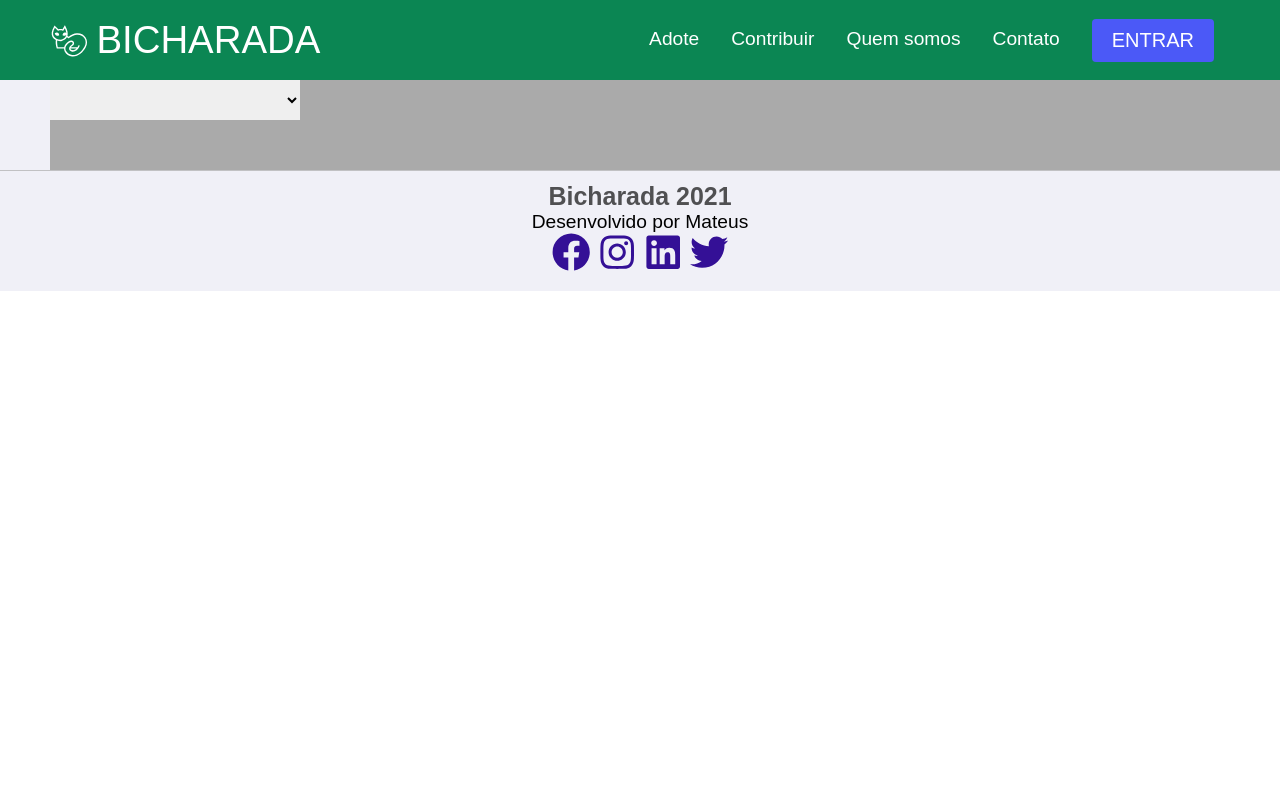
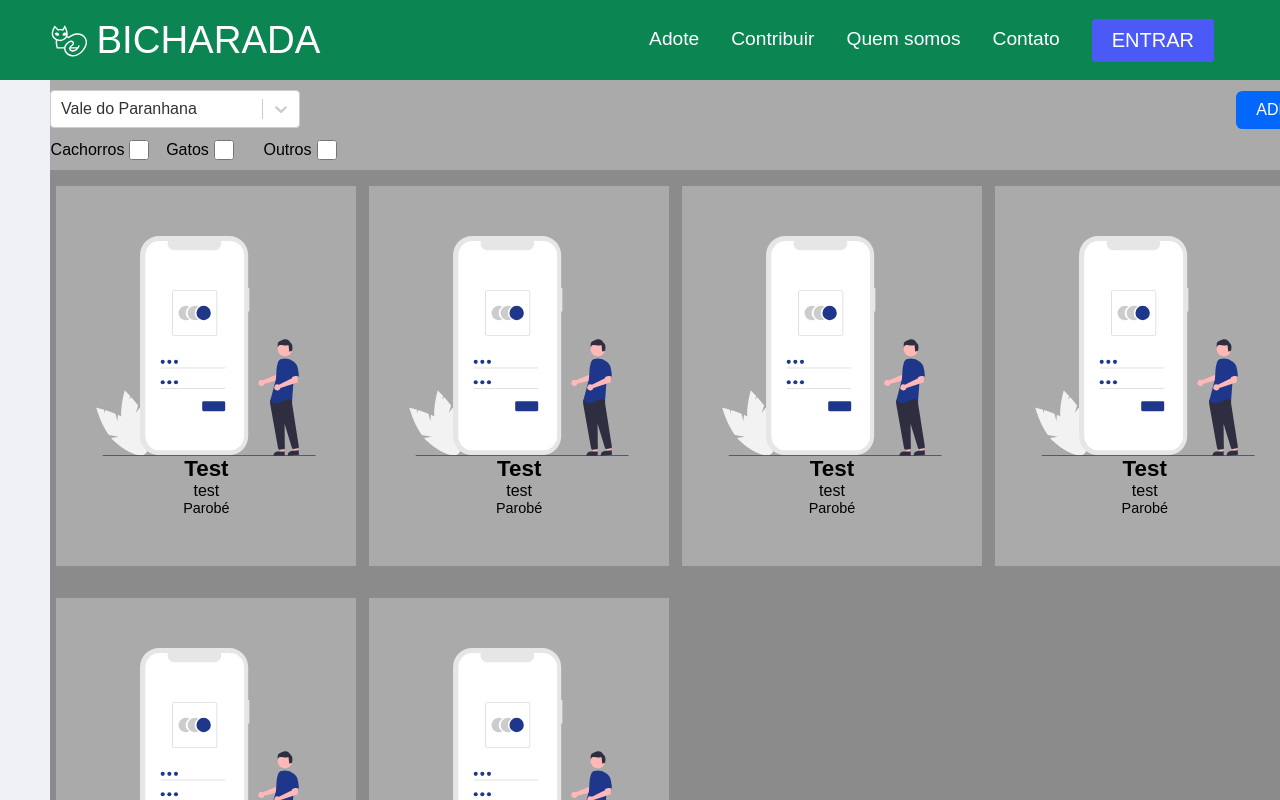
Before and after one commit to mateus-luciano/bicharada-web, a React (Create React App) app: page /adoptions in a window 1280 px wide. Shown: the top 800 px of the page. Built offline with nearby package versions, Linux system fonts and the light colour scheme.

Commit message:
updated adoption page

```diff
--- a/src/pages/Adoption/index.jsx
+++ b/src/pages/Adoption/index.jsx
@@ -2,15 +2,57 @@ import AdoptionWrapper from '../../components/AdoptionWrapper';
 
 import test from '../../assets/images/undraw_Access_account_re_8spm.svg';
 
-import { AdoptionContainer, AdoptionHeader, HeaderSelect } from './styles';
+import {
+  AdoptionContainer,
+  AdoptionHeader,
+  TopHeader,
+  FormHeader,
+  HeaderSelect,
+  HeaderLink,
+  HeaderButton,
+  CheckBoxContainer,
+  LabelCheckBoxHeader,
+  CheckBoxHeader,
+  AdoptionMain,
+} from './styles';
 
 export default () => {
+  const options = [
+    { value: 'test', label: 'Vale do Paranhana' },
+    { value: 'tes2', label: 'Vale do Sinos' },
+  ];
+
   return(
     <AdoptionContainer>
       <AdoptionHeader>
-        <HeaderSelect  />
+        <TopHeader>
+          <HeaderSelect
+            defaultValue={options[0]}
+            options={options}
+          />
+          <HeaderLink to="/adoptions/add">
+            <HeaderButton>
+              ADD
+            </HeaderButton>
+          </HeaderLink>
+        </TopHeader>
+        <FormHeader>
+          <CheckBoxContainer>
+            <LabelCheckBoxHeader for="dog">Cachorros</LabelCheckBoxHeader>
+            <CheckBoxHeader type="checkbox" id="dog" />
+          </CheckBoxContainer>
+          <CheckBoxContainer>
+            <LabelCheckBoxHeader for="cat">Gatos</LabelCheckBoxHeader>
+            <CheckBoxHeader type="checkbox" id="cat" />
+          </CheckBoxContainer>
+          <CheckBoxContainer>
+            <LabelCheckBoxHeader for="other">Outros</LabelCheckBoxHeader>
+            <CheckBoxHeader type="checkbox" id="other" />
+          </CheckBoxContainer>
+        </FormHeader>
       </AdoptionHeader>
-      {/* <AdoptionWrapper
+      <AdoptionMain>
+        <AdoptionWrapper
           image={test}
           title="Test"
           text="test"
@@ -21,7 +63,32 @@ export default () => {
           title="Test"
           text="test"
           city="Parobé"
-      /> */}
+        />
+        <AdoptionWrapper
+          image={test}
+          title="Test"
+          text="test"
+          city="Parobé"
+        />
+        <AdoptionWrapper
+          image={test}
+          title="Test"
+          text="test"
+          city="Parobé"
+        />
+        <AdoptionWrapper
+          image={test}
+          title="Test"
+          text="test"
+          city="Parobé"
+        />
+        <AdoptionWrapper
+          image={test}
+          title="Test"
+          text="test"
+          city="Parobé"
+        />
+      </AdoptionMain>
     </AdoptionContainer>
   );
 };
--- a/src/pages/Adoption/styles.jsx
+++ b/src/pages/Adoption/styles.jsx
@@ -1,5 +1,7 @@
 import styled from 'styled-components';
-import { Container } from '../../styles/global';
+import Select from 'react-select';
+import { Link } from 'react-router-dom';
+import { Container, Button } from '../../styles/global';
 
 export const AdoptionContainer = styled(Container)`
   min-width: 1360px;
@@ -11,12 +13,60 @@ export const AdoptionHeader = styled.header`
   width: 100%;
   height: 90px;
   background: #aaa;
+  padding: 10px 0;
 `;
 
-export const HeaderSelect = styled.select`
+export const TopHeader = styled.div`
+  width: inherit;
+  display: flex;
+  justify-content: space-between;
+  align-items: center;
+`;
+
+export const HeaderSelect = styled(Select)`
   width: 250px;
   height: 40px;
-  border: none;
+`;
+
+export const HeaderLink = styled(Link)`
+  text-decoration: none;
+  text-transform: uppercase;
+`;
+
+export const HeaderButton = styled(Button)`
+  border-radius: .4em;
+`;
+
+export const FormHeader = styled.form`
+  display: flex;
+  flex-direction: row;
+  margin-top: 10px;
+`;
+
+export const CheckBoxContainer = styled.div`
+  width: 100px;
+  display: flex;
+  justify-content: center;
+  align-items: center;
+`;
+
+export const LabelCheckBoxHeader = styled.label`
+  cursor: pointer;
+  font-size: 1em;
+  margin-right: 5px;
+`;
+
+export const CheckBoxHeader = styled.input`
+  width: 20px;
+  height: 20px;
+`;
+
+export const AdoptionMain = styled.main`
+  width: 100%;
+  background: #8b8b8b;
+  display: flex;
+  flex-direction: row;
+  flex-wrap: wrap;
 `;
 
 export const Title = styled.h1``;
```
Also changed, not shown: src/styles/global.jsx (+8 -0 lines). Lines whose indentation alone changed are shown as unchanged.
